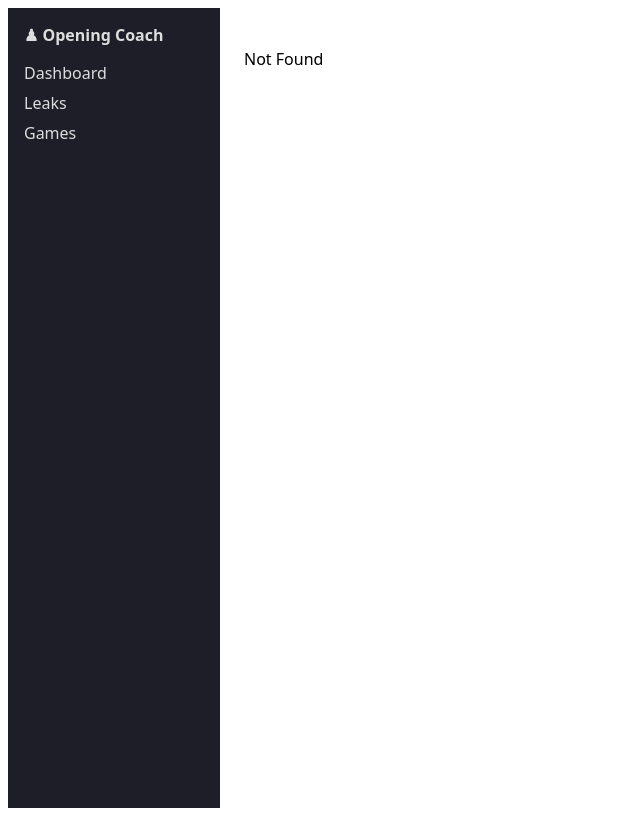
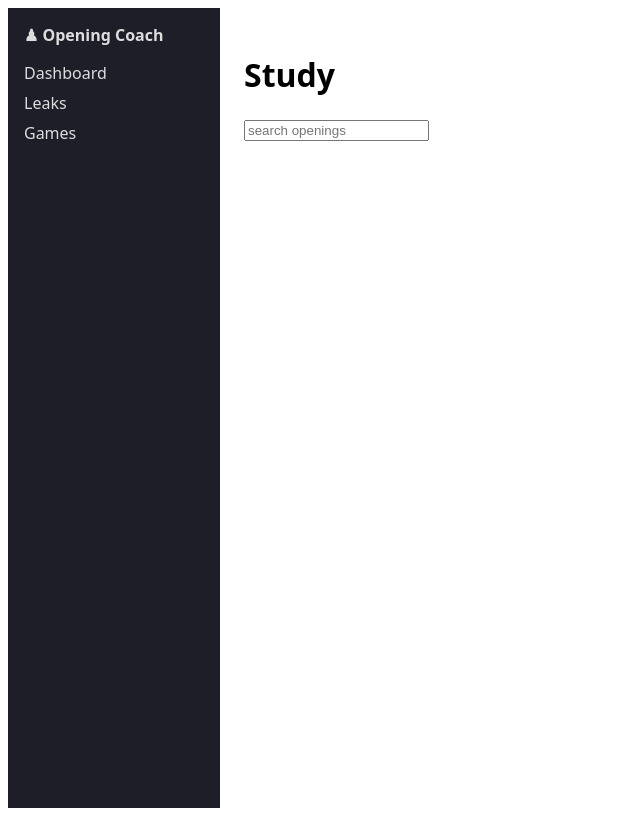
Before and after one commit to kcselm/chess-opening-coach, a React (Vite) app in the folder web/: page /study in a window 1280 px wide. Before the commit this address had no page. Shown: the whole page, without its empty margins (0-640 px from the left). Built offline with nearby package versions, Linux system fonts and the light colour scheme; what hono would draw is missing.

Commit message:
feat(web): Study page + /study route (book, analyze, free play)

```diff
--- a/web/src/router.tsx
+++ b/web/src/router.tsx
@@ -4,6 +4,7 @@ import { DashboardPage } from "./routes/dashboard.js";
 import { LeaksPage } from "./routes/leaks.js";
 import { GamesPage } from "./routes/games.js";
 import { ReviewPage } from "./routes/review.js";
+import { StudyPage } from "./routes/study.js";
 
 const rootRoute = createRootRoute({ component: () => (<AppShell><Outlet /></AppShell>) });
 const dashboardRoute = createRoute({ getParentRoute: () => rootRoute, path: "/", component: DashboardPage });
@@ -16,8 +17,16 @@ const reviewRoute = createRoute({
     return Number.isFinite(ply) ? { ply } : {};
   },
 });
+const studyRoute = createRoute({
+  getParentRoute: () => rootRoute, path: "/study", component: StudyPage,
+  validateSearch: (s: Record<string, unknown>): { epd?: string; source?: "masters" | "rating" } => {
+    const epd = typeof s.epd === "string" ? s.epd : undefined;
+    const source = s.source === "rating" ? "rating" : s.source === "masters" ? "masters" : undefined;
+    return { ...(epd ? { epd } : {}), ...(source ? { source } : {}) };
+  },
+});
 
-const routeTree = rootRoute.addChildren([dashboardRoute, leaksRoute, gamesRoute, reviewRoute]);
+const routeTree = rootRoute.addChildren([dashboardRoute, leaksRoute, gamesRoute, reviewRoute, studyRoute]);
 export const router = createRouter({ routeTree });
 
 declare module "@tanstack/react-router" {
--- /dev/null
+++ b/web/src/routes/study.tsx
@@ -0,0 +1,111 @@
+import { useMemo, useState } from "react";
+import { useQuery, useMutation, useQueryClient } from "@tanstack/react-query";
+import { useSearch } from "@tanstack/react-router";
+import { Chess } from "chess.js";
+import { toEpd, type ExploreResult, type PositionAnalysis, type BookSource } from "@coc/shared";
+import { api } from "../api/client.js";
+import { ExplorerWorkspace } from "../components/ExplorerWorkspace.js";
+import { OpeningPicker } from "../components/OpeningPicker.js";
+import type { ExplorerRow } from "../components/ExplorerMoveTable.js";
+
+const START_FEN = "rnbqkbnr/pppppppp/8/8/8/8/PPPPPPPP/RNBQKBNR w KQkq - 0 1";
+const fenForEpd = (epd: string) => `${epd} 0 1`;
+
+export function StudyPage() {
+  const search = useSearch({ from: "/study" });
+  const [pickedEpd, setPickedEpd] = useState<string | null>(null);
+  const [moves, setMoves] = useState<string[]>([]);
+  const [source, setSource] = useState<BookSource>(search.source ?? "masters");
+
+  const rootEpd = search.epd ?? pickedEpd;
+
+  const game = useMemo(() => {
+    if (!rootEpd) return null;
+    const c = new Chess(fenForEpd(rootEpd));
+    for (const san of moves) { try { c.move(san); } catch { break; } }
+    return c;
+  }, [rootEpd, moves]);
+
+  const fen = game ? game.fen() : START_FEN;
+  const epd = game ? toEpd(fen) : "";
+
+  const { data: explore } = useQuery({
+    queryKey: ["explore", epd, source],
+    enabled: !!game,
+    queryFn: async () => (await (await api.explore.$get({ query: { epd, source } })).json()) as ExploreResult,
+  });
+
+  const qc = useQueryClient();
+  const analyze = useMutation({
+    mutationFn: async (): Promise<PositionAnalysis | "busy"> => {
+      const res = await api.position.$get({ query: { fen } });
+      if (res.status === 409) return "busy";
+      return (await res.json()) as PositionAnalysis;
+    },
+    onSuccess: () => qc.invalidateQueries({ queryKey: ["explore", epd, source] }),
+  });
+
+  const dests = useMemo(() => {
+    const m = new Map<string, string[]>();
+    if (game) for (const mv of game.moves({ verbose: true })) {
+      const arr = m.get(mv.from) ?? []; arr.push(mv.to); m.set(mv.from, arr);
+    }
+    return m;
+  }, [game]);
+
+  function pushUci(uci: string) {
+    if (!game) return;
+    const c = new Chess(game.fen());
+    const mv = c.move({ from: uci.slice(0, 2), to: uci.slice(2, 4), promotion: (uci.slice(4, 5) || "q") });
+    if (mv) setMoves((m) => [...m, mv.san]);
+  }
+
+  if (!rootEpd) {
+    return (
+      <div>
+        <h1>Study</h1>
+        <OpeningPicker onPick={(o) => { setPickedEpd(o.epd); setMoves([]); }} />
+      </div>
+    );
+  }
+
+  const rows: ExplorerRow[] = (explore?.bookMoves ?? []).map((b) => ({
+    san: b.san, uci: b.uci, count: b.count, white: b.white, draws: b.draws, black: b.black,
+  }));
+
+  const controls = (
+    <select aria-label="book source" value={source} onChange={(e) => setSource(e.target.value as BookSource)}>
+      <option value="masters">masters</option>
+      <option value="rating">my rating</option>
+    </select>
+  );
+
+  const detail = (
+    <div>
+      <button onClick={() => analyze.mutate()} disabled={analyze.isPending}>
+        {analyze.isPending ? "Analyzing…" : "Analyze"}
+      </button>
+      {analyze.data === "busy" && <span style={{ color: "#c0392b", marginLeft: 8 }}>engine busy (sync running)</span>}
+      {(explore?.lines.length ?? 0) > 0 && (
+        <ul style={{ margin: "8px 0 0", paddingLeft: 16 }}>
+          {explore!.lines.map((l) => (
+            <li key={l.rank}>{l.mateIn !== null ? `#${l.mateIn}` : ((l.scoreCp ?? 0) / 100).toFixed(2)} &mdash; {l.pvUci[0]}</li>
+          ))}
+        </ul>
+      )}
+    </div>
+  );
+
+  return (
+    <div>
+      <h1>Study</h1>
+      <ExplorerWorkspace
+        fen={fen} evalWhiteCp={explore?.evalWhiteCp ?? null} rows={rows} path={moves}
+        onSelectMove={pushUci} onNavigate={(i) => setMoves((m) => m.slice(0, i + 1))} onReset={() => setMoves([])}
+        allowFreeMove onPlayMove={(orig, dest) => pushUci(orig + dest)}
+        dests={dests} movableColor={game!.turn() === "w" ? "white" : "black"}
+        controls={controls} detail={detail}
+      />
+    </div>
+  );
+}
```
Also changed, not shown: 1 other file (tests, documents, lock files or other folders).
